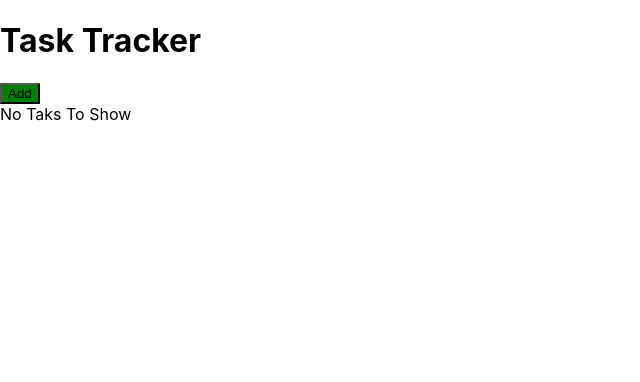
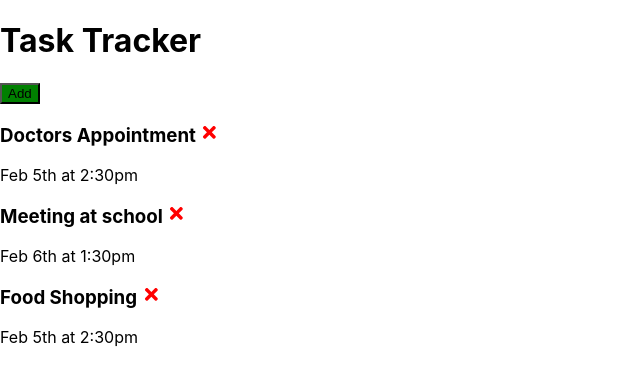
Before and after one commit to mingyeongmo/Crash, a React (Create React App) app: page / in a window 1280 px wide. Shown: the top 382 px of the page, without its empty margins (0-640 px from the left). Built offline with nearby package versions, Linux system fonts and the light colour scheme; data requests are answered from the project's data file.

Commit message:
useEffect Hook & Fetch tasks from server

```diff
--- a/src/App.js
+++ b/src/App.js
@@ -1,4 +1,4 @@
-import { useState } from 'react'
+import { useState, useEffect } from 'react'
 import Header from './components/Header'
 import Tasks from './components/Tasks'
 import AddTask from './components/AddTask'
@@ -7,6 +7,23 @@
   const [showAddTask, setshowAddTask]= useState(false)
 
   const [tasks, setTasks]= useState([])
+
+  useEffect(() => {
+    const getTasks = async () => {
+      const tasksFromServer = await fetchTasks ()
+      setTasks(tasksFromServer)
+    }
+
+    getTasks()
+  }, [])
+
+  // Fetch Tasks
+  const fetchTasks = async () => {
+    const res = await fetch('http://localhost:5000/tasks')
+    const data = await res.json()
+
+    return data
+  }
 
   // Add Task
   const addTask = (task) => {
--- a/src/components/Tasks.js
+++ b/src/components/Tasks.js
@@ -3,8 +3,8 @@
 const Tasks = ({ tasks, onDelete, onToggle }) => {
     return (
         <>
-            {tasks.map((task) => (
-            <Task key={task.id} task={task}
+            {tasks.map((task, index) => (
+            <Task key={index} task={task}
             onDelete={onDelete} onToggle={onToggle}/>
             ))}
         </>
```
